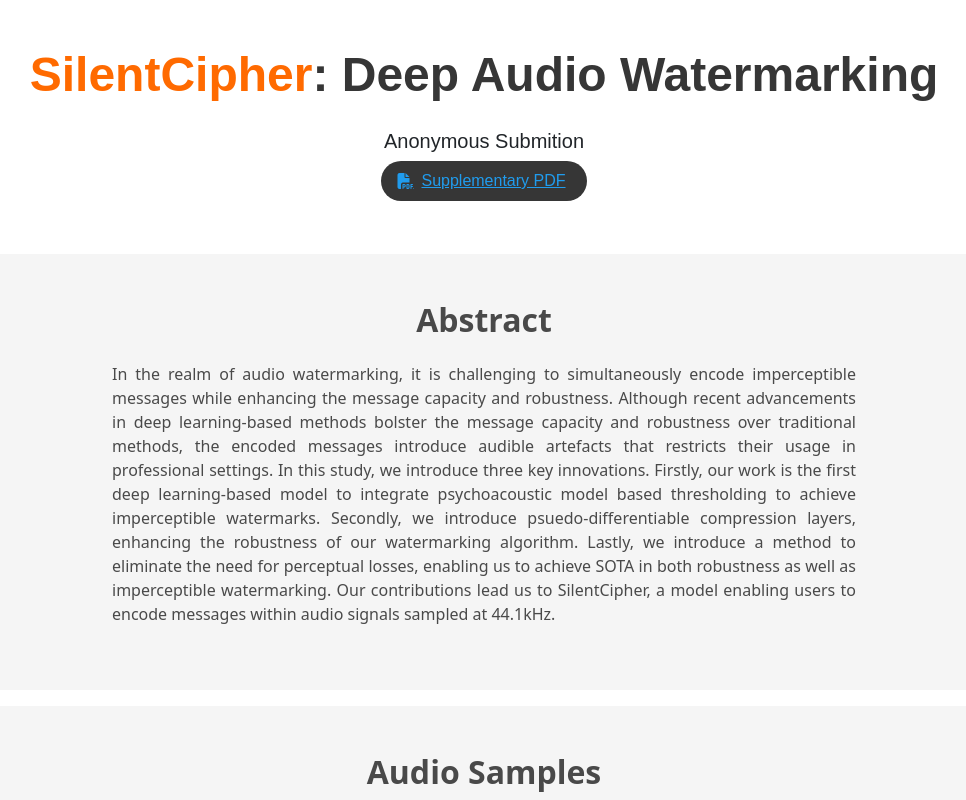
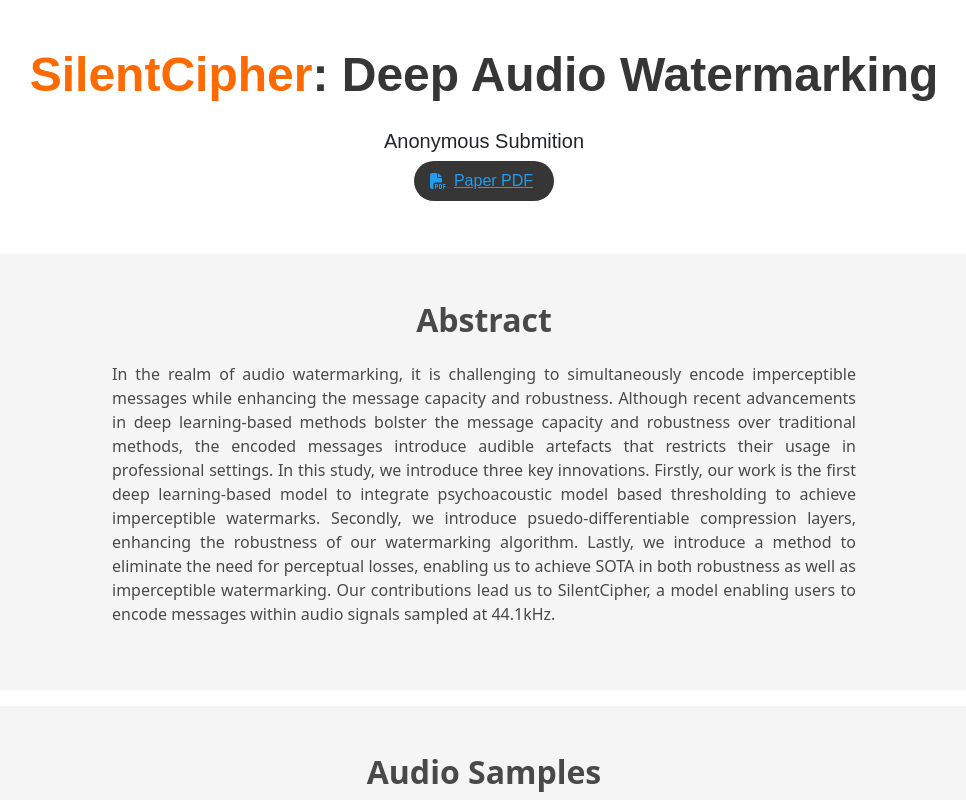
Before and after one commit to interspeech2024/silentcipher, a plain HTML site: page index.html in a window 1280 px wide. Shown: the top 800 px of the page, without its empty margins (156-1122 px from the left). Drawn offline with nearby package versions, Linux system fonts and the light colour scheme; some packages are replaced by stand-ins of ours; some icons are missing; a web font is replaced by a local one.

Commit message:
Update index.html

```diff
--- a/index.html
+++ b/index.html
@@ -63,7 +63,7 @@
                 <span class="link-block">
                     <a href="static/SilentCipher_Deep_Audio_Watermarking___Interspeech_2024.pdf" target="_blank" class="external-link button is-normal is-rounded is-dark">
                       <span class="icon"><i class="fas fa-file-pdf"></i></span>
-                      <span>Supplementary PDF</span>
+                      <span>Paper PDF</span>
                     </a>
                 </span>
               </div>
```
